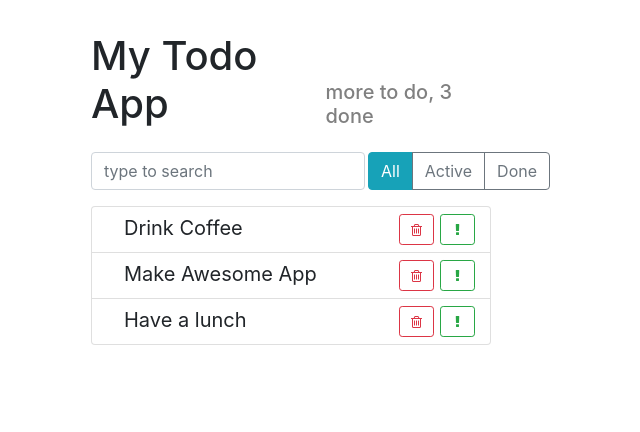
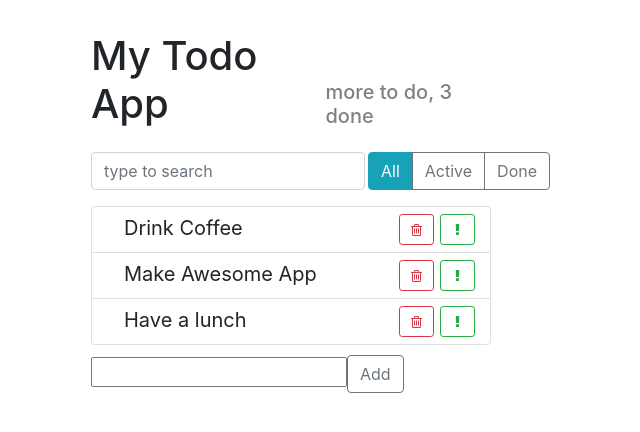
Before and after one commit to denyschornyi/ToDo_React, a React (Create React App) app: page / in a window 1280 px wide. Shown: the top 432 px of the page, without its empty margins (349-989 px from the left). Built offline with nearby package versions, Linux system fonts and the light colour scheme.

Commit message:
Add item component

```diff
--- a/src/components/App/App.js
+++ b/src/components/App/App.js
@@ -4,10 +4,12 @@ import ItemStatusFilter from '../ItemStatusFilter';
 import TodoHeader from '../TodoHeader';
 import SearchPanel from '../SearchPanel';
 import TodoList from '../TodoList';
+import ItemAddForm from '../itemAddForm';
 
 import './App.css';
 
 export default class App extends Component{
+  maxId = 100;
 
   state = {
     todoData: [
@@ -32,6 +34,24 @@ export default class App extends Component{
     });
   }
 
+  addItem = (text) => {
+    //generate id
+    const newItem = {
+      label: text,
+      important: false,
+      id: this.maxId++
+    }
+    //add item
+
+    this.setState( ({todoData}) => {
+      const newArr = [...todoData, newItem];
+
+      return {
+        todoData : newArr
+      }
+    });
+  }
+
   render(){
     const {todoData} = this.state;
     return (
@@ -44,6 +64,7 @@ export default class App extends Component{
 
         <TodoList todos={todoData}
                   onDeleted={ this.deleteItem} />
+        <ItemAddForm onAdded={this.addItem}/>
       </div>
     );
   }
--- /dev/null
+++ b/src/components/itemAddForm/ItemAddForm.css
@@ -0,0 +1,3 @@
+.ItemAddForm{
+    margin-top: 10px;
+}
--- /dev/null
+++ b/src/components/itemAddForm/ItemAddForm.js
@@ -0,0 +1,19 @@
+import React, { Component } from 'react';
+
+import './ItemAddForm.css'
+
+export default class ItemAddForm extends Component{
+    render(){
+        const {onAdded} = this.props;
+        return(
+            <div className="ItemAddForm">
+                <input type="text"/>
+                <button
+                    className="btn btn-outline-secondary"
+                    onClick={ () => onAdded('Hello world')}>
+                    Add
+                </button>
+            </div>
+        );
+    }
+}
--- /dev/null
+++ b/src/components/itemAddForm/index.js
@@ -0,0 +1,3 @@
+import ItemAddForm from './ItemAddForm';
+
+export default ItemAddForm;
```
